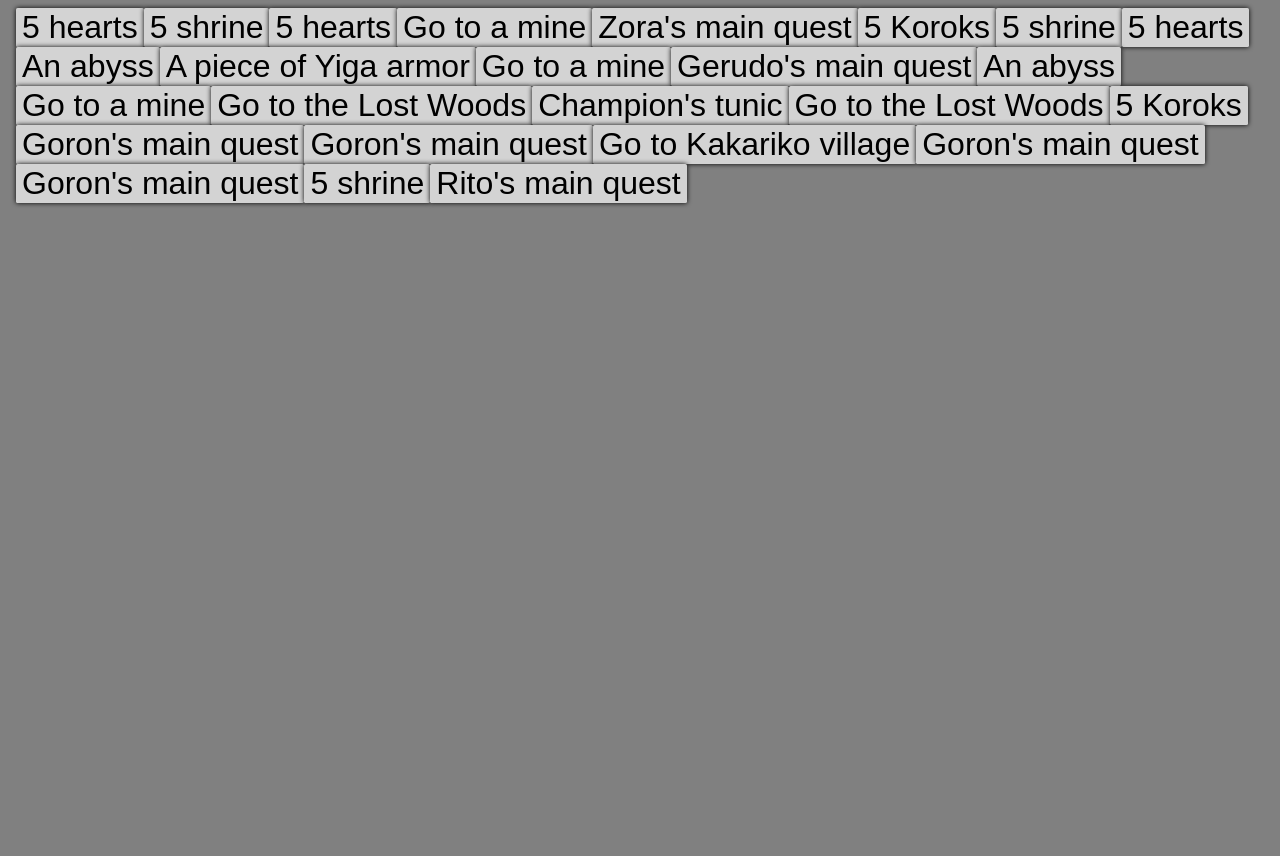
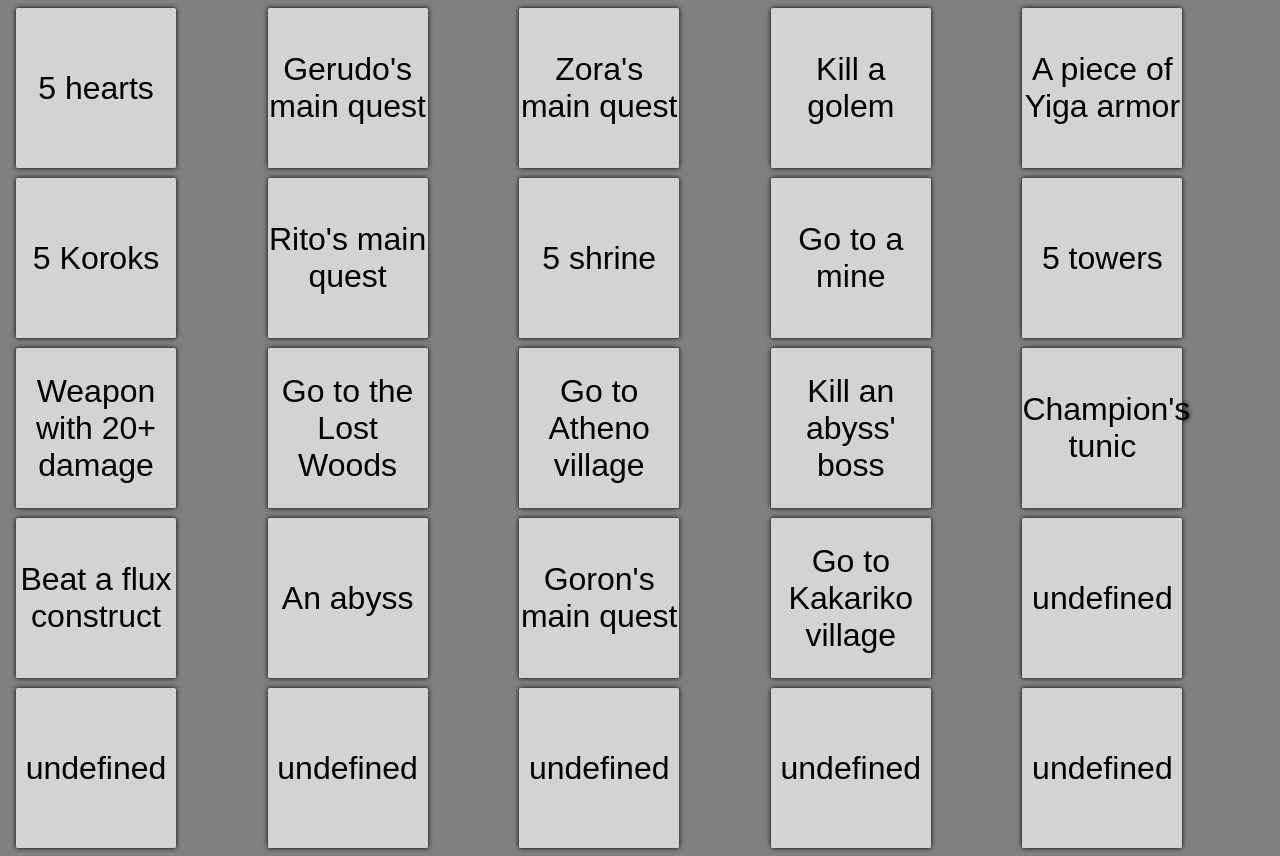
Before and after one commit to Creedmastr/totk-bingo, a SvelteKit app: page / in a window 1280 px wide. Before the commit the page ends 800 px from the top, so only its background shows below. Built offline with nearby package versions, Linux system fonts and the light colour scheme.

Commit message:
added some style

```diff
--- a/src/routes/+page.svelte
+++ b/src/routes/+page.svelte
@@ -42,13 +42,18 @@
         "Go to Atheno village",
         "Go to a mine",
         "Champion's tunic",
+        "5 towers",
+        "Beat a flux construct",
+        "Weapon with 20+ damage",
+        "Kill a golem",
+        "Kill an abyss' boss",
     ];
 
     let i = 0;
     while (i < goals.length) {
         let index = Math.floor(Math.random() * possibleGoals.length);
-        console.log(i);
         goals[i] = possibleGoals[index];
+        possibleGoals.splice(index, 1);
 
         i++;
     }
@@ -101,6 +106,7 @@
 
 <body>
     <div id="grid">
+        <div id="subgrid">
             {#each goals as goal, index}
                 <button
                     on:mousedown|preventDefault={() => handleLongPress(index)}
@@ -114,6 +120,7 @@
                 </button>
             {/each}
         </div>
+    </div>
 </body>
 
 <style>
@@ -124,5 +131,15 @@
         filter: drop-shadow(0 0 0.15rem black);
         border-radius: .1rem;
         border: 0;
+        width: 10rem;
+        height: 10rem;
+        margin: 0;
+        padding: 0;
+    }
+
+    #subgrid {
+        display: grid;
+        grid-template-columns: repeat(5, 1fr);
+        gap: 10px;
     }
 </style>
```
Lines whose indentation alone changed are shown as unchanged.
